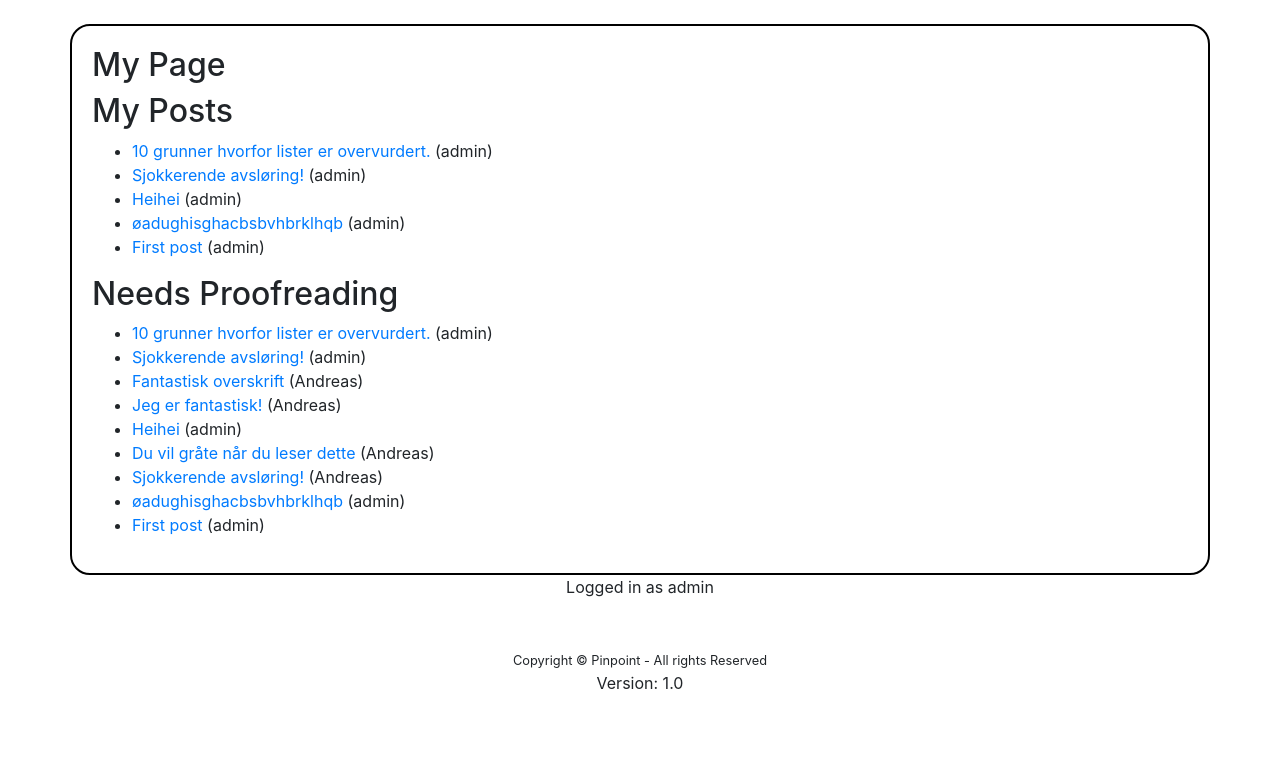
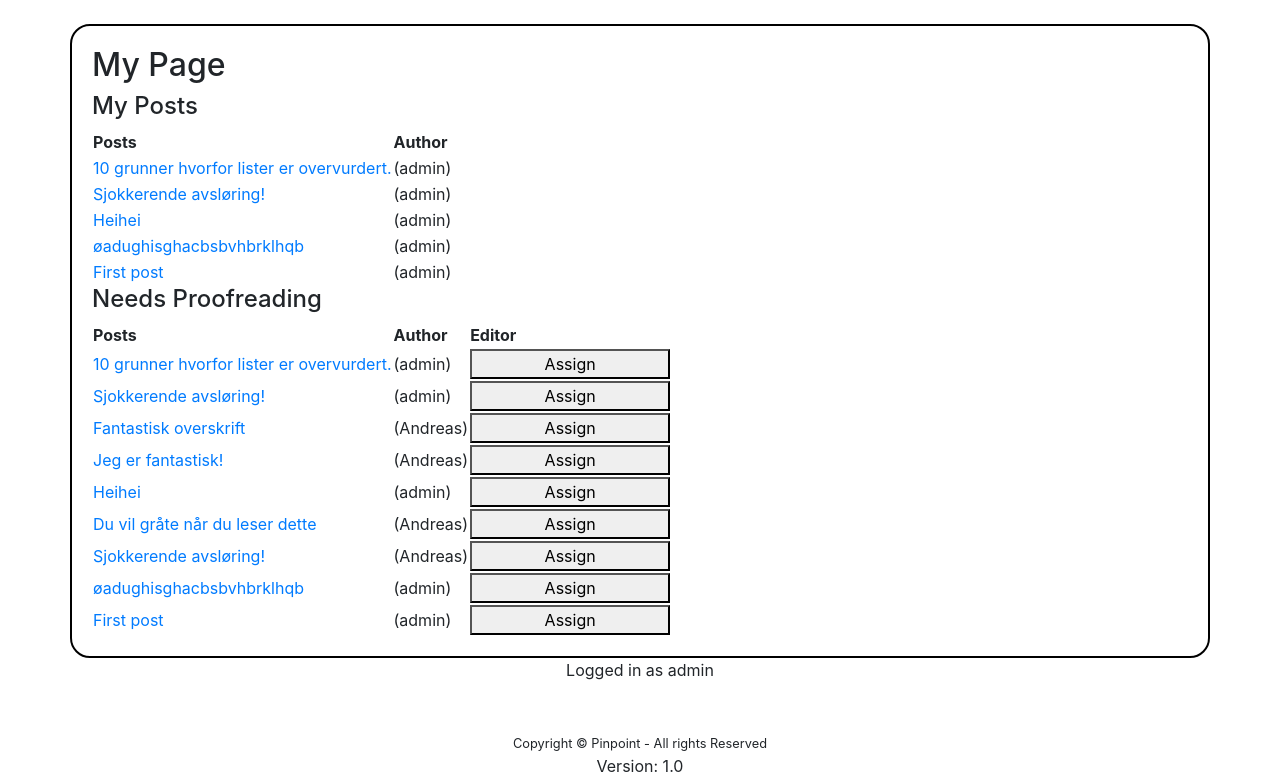
Before and after one commit to andrmoe/IT1901_17_andrmoe, a Django app: page /my_page/ in a window 1280 px wide. Shown: the part 56-834 px from the top of the page. Before the commit the page ends 745 px from the top, so only its background shows below. Run offline with Django 3.2, Linux system fonts and the light colour scheme; a user stored in the database is signed in; data comes from the database, SQL or seed files in the repository; both versions use the stored data as it was after the commit; some libraries are stand-ins or nearby versions.

Commit message:
endret design

```diff
--- a/pinpoint/view_content/templates/view_content/my_page.html
+++ b/pinpoint/view_content/templates/view_content/my_page.html
@@ -6,24 +6,30 @@
 
 
 	{% if posts %}
-	<h2>My Posts</h2>
-	<ul>
+	<h4>My Posts</h4>
+	<table>
+	<tr><th>Posts</th><th>Author</th></tr>
  		{% for post in posts %}
-	<li>
-		 <a href="/{{ post.id }}">{{ post.title }}</a> ({{post.author}})
-	</li>
+	<tr>
+		 <td><a href="/{{ post.id }}">{{ post.title }}</a></td><td> ({{post.author}})</td>
+	</tr>
  		{% endfor %}
-	</ul>
+	</table>
 {% endif %}
 
 {% if needs_proofreading %}
-<h2>Needs Proofreading</h2>
-<ul>
+<h4>Needs Proofreading</h4>
+<table>
+<tr>
+	<th>Posts</th><th>Author</th><th>Editor</th>
+</tr>
 	{% for post in needs_proofreading %}
-<li>
-	 <a href="/{{ post.id }}">{{ post.title }}</a> ({{post.author}})
-</li>
+<tr>
+	 <td><a href="edit/{{ post.id }}">{{ post.title }}</a></td><td>({{post.author}})</td><td>
+	 	<button onclick="#">Assign</button>
+	</button>
+</tr>
 	{% endfor %}
-</ul>
+</table>
 {% endif %}
 {% endblock %}
```
Also changed, not shown: pinpoint/db.sqlite3.
